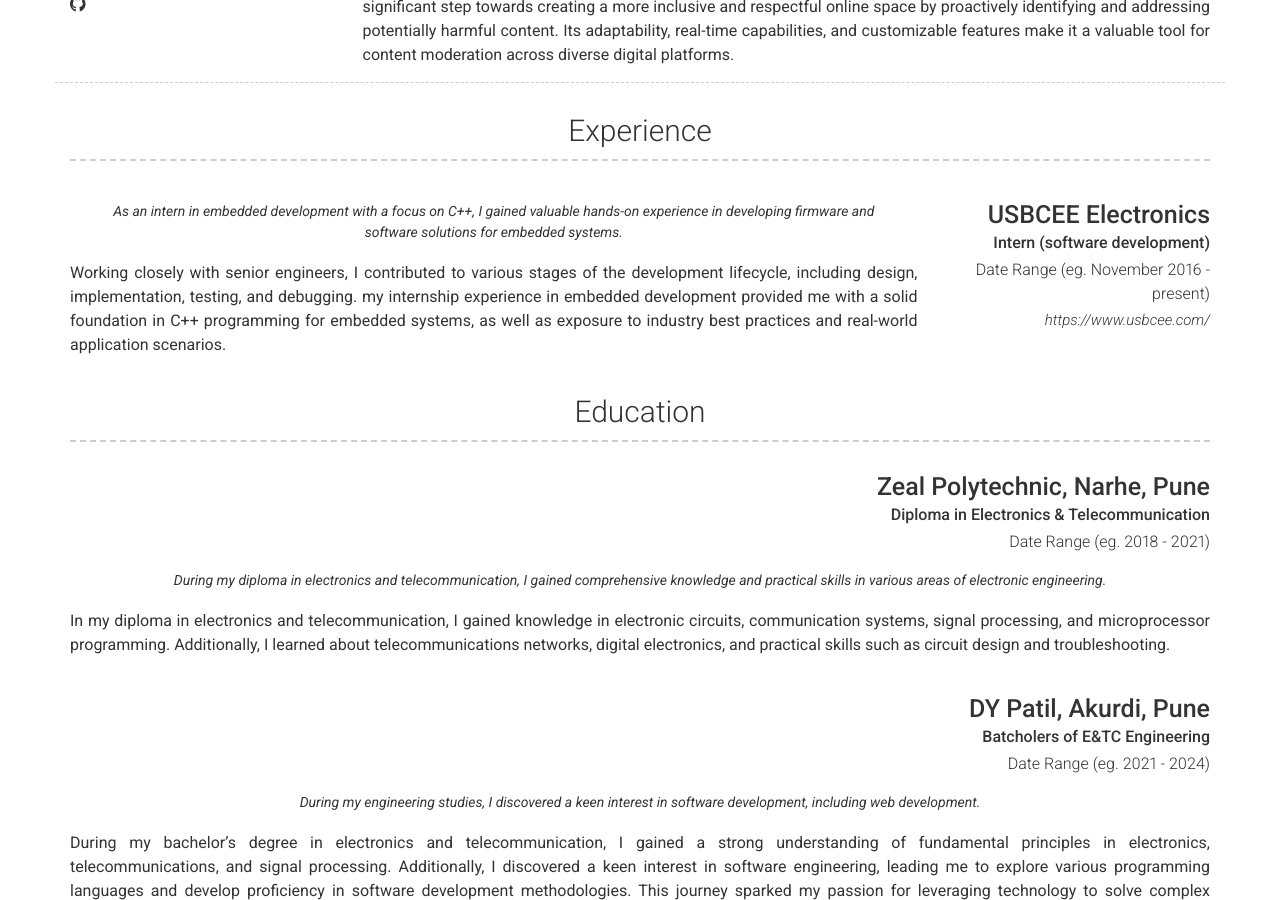
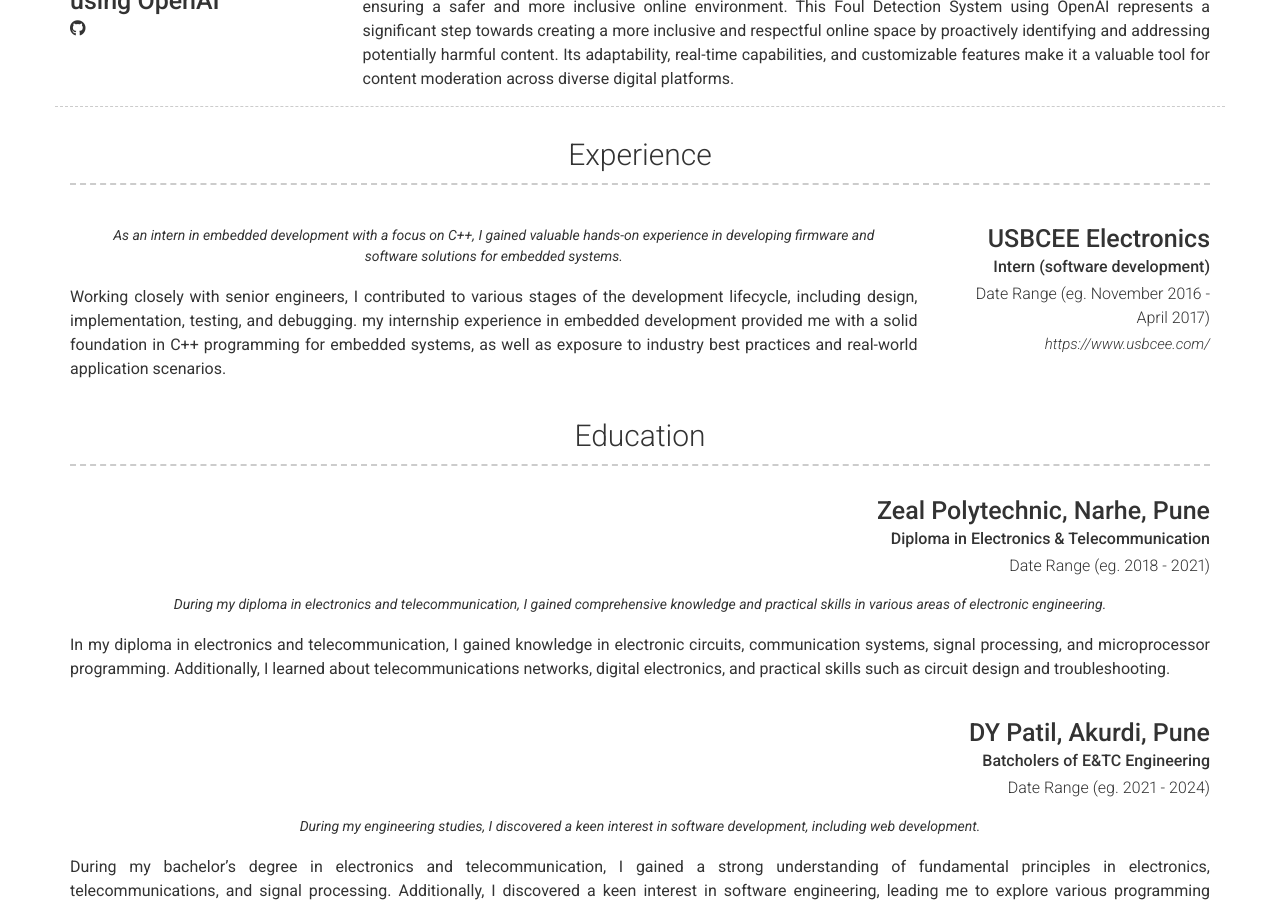
Before and after one commit to newsyoga/portfolio, a Jekyll site: the page built from index.md, in a window 1280 px wide and 900 px high, scrolled down 1769 px. Built offline with Jekyll 4.4.1, drawn with Linux system fonts in a browser that asks for light colours; nearby versions of some CDN libraries; a script that is not in the unit is left out; some of the changed text lies outside the part shown.

Commit message:
added more certs

```diff
--- a/_config.yml
+++ b/_config.yml
@@ -77,6 +77,7 @@ about_content: | # this will include new lines to allow paragraphs
     - Responsive web design [[click]](https://www.freecodecamp.org/certification/fcc5264a3c8-512c-440f-9df0-32fe49109b32/responsive-web-design)
     - Java for problem solving [[click]](https://www.codechef.com/certificates/public/ca5ef17)
     - Innovation Thinking and Design [[click]](https://drive.google.com/file/d/1-TpWBwo0QU96ZvL84vrnNheiI-eJzApz/view)
+    - Rotatank Future Leaders [[click]](https://unstop.com/certificate-preview/130880b5-1448-41b4-856a-46d0a4f1b4cb)
 
   **qualities**
     - Communication: | Excellent verbal and written communication abilities
@@ -160,7 +161,7 @@ content:
       - layout: right
         title: USBCEE Electronics
         sub_title: Intern (software development)
-        caption: Date Range (eg. November 2016 - present)
+        caption: Date Range (eg. November 2016 - April 2017)
         link: https://www.usbcee.com/
         quote: >
           As an intern in embedded development with a focus on C++, I gained valuable hands-on experience in developing firmware and software solutions for embedded systems.
```
